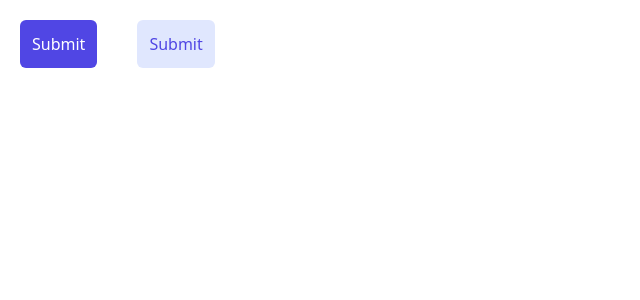
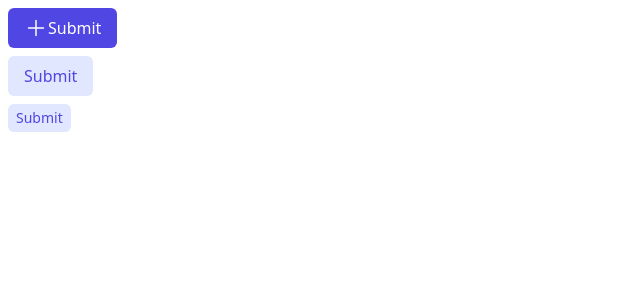
Before and after one commit to Yashraj-Pradip-Haridas/Brainly, a React (Vite) app in the folder frontend/: page / in a window 1280 px wide. Shown: the top 300 px of the page, without its empty margins (0-640 px from the left). Built offline with nearby package versions, Linux system fonts and the light colour scheme.

Commit message:
completed the button component

```diff
--- a/frontend/src/App.tsx
+++ b/frontend/src/App.tsx
@@ -1,5 +1,24 @@
 import "./App.css";
 import { Button } from "./components/Buttons";
+
+const PlusIcon = () => {
+  return (
+    <svg
+      xmlns="http://www.w3.org/2000/svg"
+      fill="none"
+      viewBox="0 0 24 24"
+      strokeWidth={1.5}
+      stroke="currentColor"
+      className="size-6"
+    >
+      <path
+        strokeLinecap="round"
+        strokeLinejoin="round"
+        d="M12 4.5v15m7.5-7.5h-15"
+      />
+    </svg>
+  );
+};
 
 function App() {
   const handleValue = () => {};
@@ -10,10 +29,17 @@ function App() {
         size="lg"
         text="Submit"
         onClick={handleValue}
+        startIcon={<PlusIcon />}
       />
       <Button
         variant="secondary"
         size="lg"
+        text="Submit"
+        onClick={handleValue}
+      />
+      <Button
+        variant="secondary"
+        size="sm"
         text="Submit"
         onClick={handleValue}
       />
--- a/frontend/src/components/Buttons.tsx
+++ b/frontend/src/components/Buttons.tsx
@@ -14,13 +14,24 @@ export interface ButtonProps {
 }
 // u can also use maps or records
 const variantStyles: { [key in variants]: string } = {
-  secondary: "bg-purple-400 text-purple-600 rounded-md p-3 m-5",
-  primary: "bg-purple-600 text-white rounded-md p-3 m-5"
+  secondary: "bg-purple-400 text-purple-600 rounded-md",
+  primary: "bg-purple-600 text-white rounded-md"
+};
+
+const sizeStyles = {
+  sm: "px-2 py-1 text-sm m-2",
+  md: "px-4 py-2 text-md m-2",
+  lg: "px-4 py-2 text-md m-2"
 };
 export const Button = (props: ButtonProps) => {
   return (
-    <button className={variantStyles[props.variant]}>
+    <button
+      className={`${variantStyles[props.variant]} ${
+        sizeStyles[props.size]
+      } flex`}
+    >
       {/* {props.startIcon} */}
+      <span>{props.startIcon}</span>
       <span>{props.text}</span>
     </button>
   );
```
